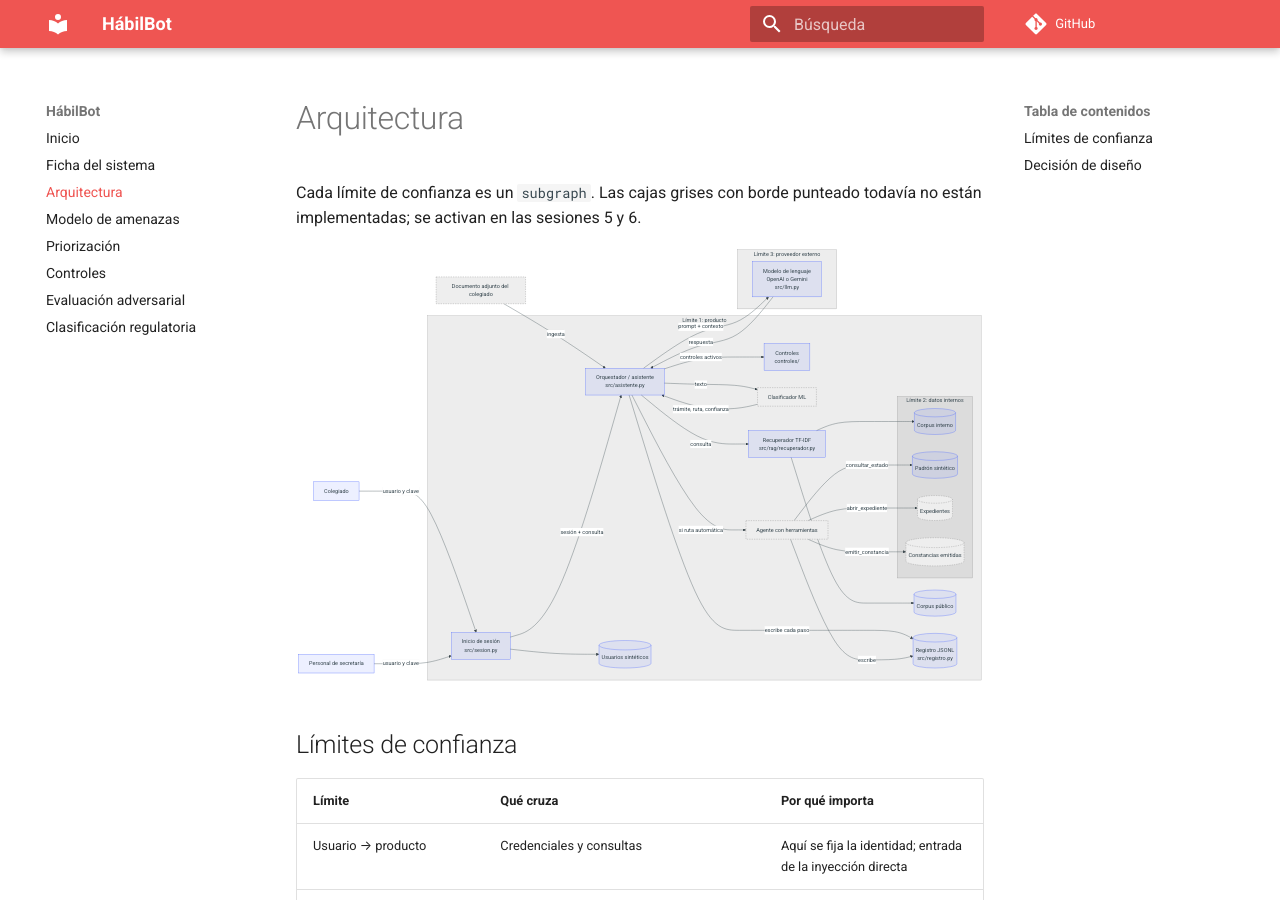
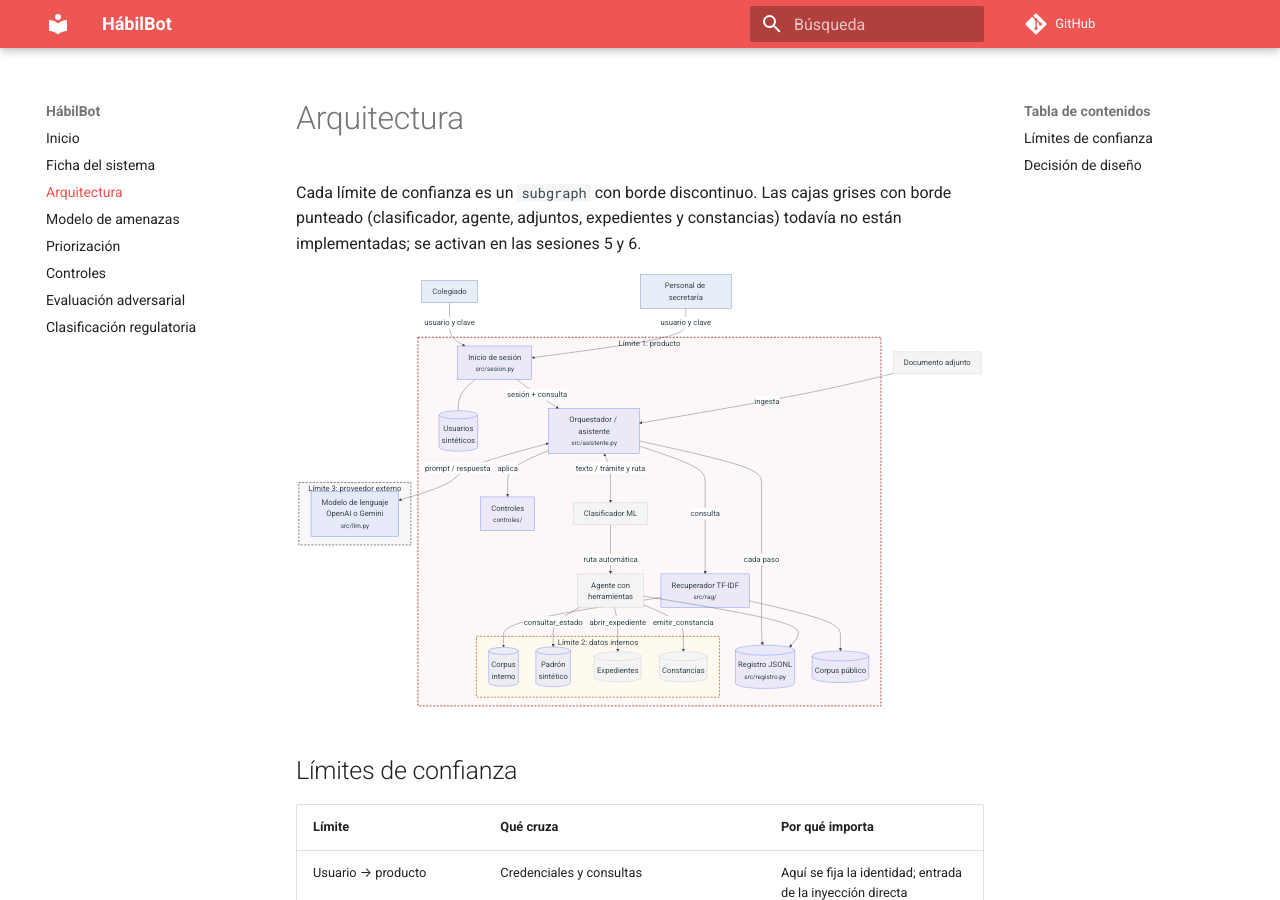
Before and after one commit to ErnestoSCL/habilbot-ciberseguridad-ia, an MkDocs documentation site: the page built from docs/arquitectura.md, in a window 1280 px wide and 900 px high. Built offline with MkDocs 1.6.1 and Material for MkDocs 9.7.7, drawn with Linux system fonts in a browser that asks for light colours; comment, search, counter and statistics services are not loaded; part of the change alters nothing that is shown.

Commit message:
docs: reordenar diagrama de arquitectura en vertical
Más niveles y letra más grande para que se lea en la página;
la ruta automática hacia el agente sale del clasificador.

Co-Authored-By: Claude Opus 5.5 <noreply@anthropic.com>

````diff
--- a/docs/arquitectura.md
+++ b/docs/arquitectura.md
@@ -1,46 +1,64 @@
 # Arquitectura
 
-Cada límite de confianza es un `subgraph`. Las cajas grises con borde punteado todavía no están implementadas; se activan en las sesiones 5 y 6.
+Cada límite de confianza es un `subgraph` con borde discontinuo. Las cajas grises con borde punteado (clasificador, agente, adjuntos, expedientes y constancias) todavía no están implementadas; se activan en las sesiones 5 y 6.
 
 ```mermaid
-flowchart LR
-    CO[Colegiado] -->|usuario y clave| LG
-    SE[Personal de secretaría] -->|usuario y clave| LG
-    DOC[Documento adjunto del colegiado] -->|ingesta| E
+%%{init: {"themeVariables": {"fontSize": "22px"}}}%%
+flowchart TB
+    CO["Colegiado"]
+    SE["Personal de secretaría"]
+    DOC["Documento adjunto"]
 
     subgraph P["Límite 1: producto"]
-        LG[Inicio de sesión<br/>src/sesion.py] -->|sesión + consulta| E
-        LG --> US[(Usuarios sintéticos)]
-        E[Orquestador / asistente<br/>src/asistente.py] -->|controles activos| CT[Controles<br/>controles/]
-        E -->|texto| CL[Clasificador ML]
-        CL -->|trámite, ruta, confianza| E
-        E -->|consulta| R[Recuperador TF-IDF<br/>src/rag/recuperador.py]
-        R --> CP[(Corpus público)]
-        E -->|si ruta automática| AG[Agente con herramientas]
-        E -->|escribe cada paso| L[(Registro JSONL<br/>src/registro.py)]
-        AG -->|escribe| L
+        LG["Inicio de sesión<br/><small>src/sesion.py</small>"]
+        US[("Usuarios<br/>sintéticos")]
+        E["Orquestador / asistente<br/><small>src/asistente.py</small>"]
+        CT["Controles<br/><small>controles/</small>"]
+        CL["Clasificador ML"]
+        R["Recuperador TF-IDF<br/><small>src/rag/</small>"]
+        AG["Agente con<br/>herramientas"]
+        L[("Registro JSONL<br/><small>src/registro.py</small>")]
+        CP[("Corpus público")]
 
         subgraph INT["Límite 2: datos internos"]
-            CI[(Corpus interno)]
-            PAD[(Padrón sintético)]
-            EXP[(Expedientes)]
-            CON[(Constancias emitidas)]
+            CI[("Corpus<br/>interno")]
+            PAD[("Padrón<br/>sintético")]
+            EXP[("Expedientes")]
+            CON[("Constancias")]
         end
-
-        R --> CI
-        AG -->|consultar_estado| PAD
-        AG -->|abrir_expediente| EXP
-        AG -->|emitir_constancia| CON
     end
 
     subgraph EXT["Límite 3: proveedor externo"]
-        M[Modelo de lenguaje<br/>OpenAI o Gemini<br/>src/llm.py]
+        M["Modelo de lenguaje<br/>OpenAI o Gemini<br/><small>src/llm.py</small>"]
     end
-    E -->|prompt + contexto| M
-    M -->|respuesta| E
 
-    classDef pendiente fill:#eeeeee,stroke:#888,stroke-dasharray:4 3,color:#555
+    CO -->|usuario y clave| LG
+    SE -->|usuario y clave| LG
+    LG --- US
+    LG -->|sesión + consulta| E
+    DOC -->|ingesta| E
+
+    E <-->|texto / trámite y ruta| CL
+    E -->|aplica| CT
+    E <-->|prompt / respuesta| M
+    E --->|consulta| R
+    CL -->|ruta automática| AG
+    E ---->|cada paso| L
+    AG --> L
+
+    R --> CP
+    R --> CI
+    AG -->|consultar_estado| PAD
+    AG -->|abrir_expediente| EXP
+    AG -->|emitir_constancia| CON
+
+    classDef actor fill:#e8eef7,stroke:#4a6fa5,color:#1c2b40
+    classDef pendiente fill:#f4f4f4,stroke:#999,stroke-dasharray:4 3,color:#666
+    class CO,SE actor
     class CL,AG,DOC,EXP,CON pendiente
+    style P fill:#fdf7f7,stroke:#8b1a1a,stroke-width:2px,stroke-dasharray:6 4
+    style INT fill:#fffaf0,stroke:#b26b00,stroke-width:2px,stroke-dasharray:6 4
+    style EXT fill:#f7f7f7,stroke:#555,stroke-width:2px,stroke-dasharray:6 4
 ```
 
 ## Límites de confianza
````
